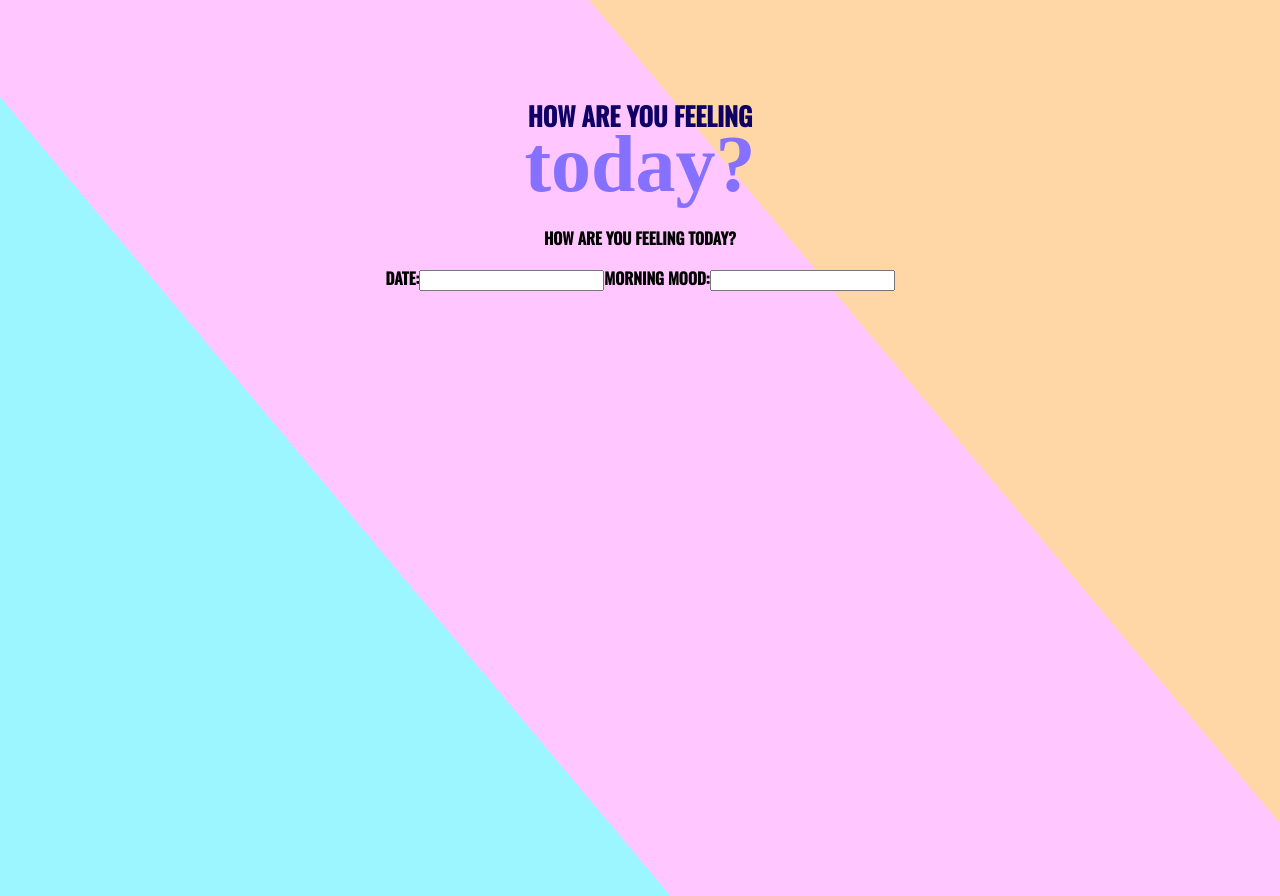
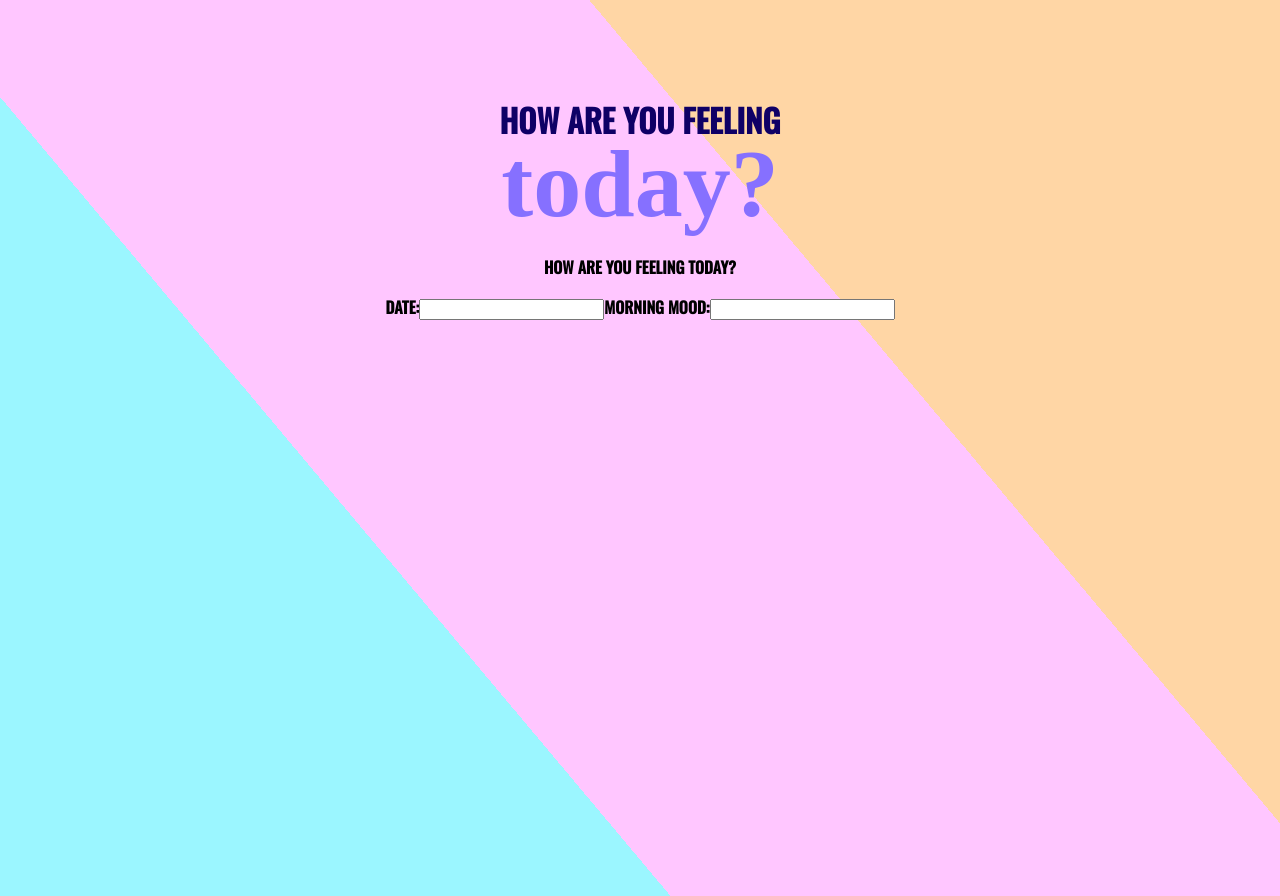
Before and after one commit to katarzyna-kw/daily-check, a React (Create React App) app: page / in a window 1280 px wide. Built offline with nearby package versions, Linux system fonts and the light colour scheme; a web font is replaced by a local one.

Commit message:
increase sizes of header and span text

```diff
--- a/src/App.css
+++ b/src/App.css
@@ -10,13 +10,13 @@
   justify-content: center;
   font-size: calc(10px + 2vmin);
   color: #0F0066;
-  font-size: 1.6rem;
+  font-size: 2rem;
   margin-top: 6rem;
 }
 
 .header span {
   font-family: 'Petit Formal Script', cursive;
-  font-size: 5rem;
+  font-size: 6rem;
   text-transform: lowercase;
   color: #8670FF;
   /* background-color: papayawhip; */
```
